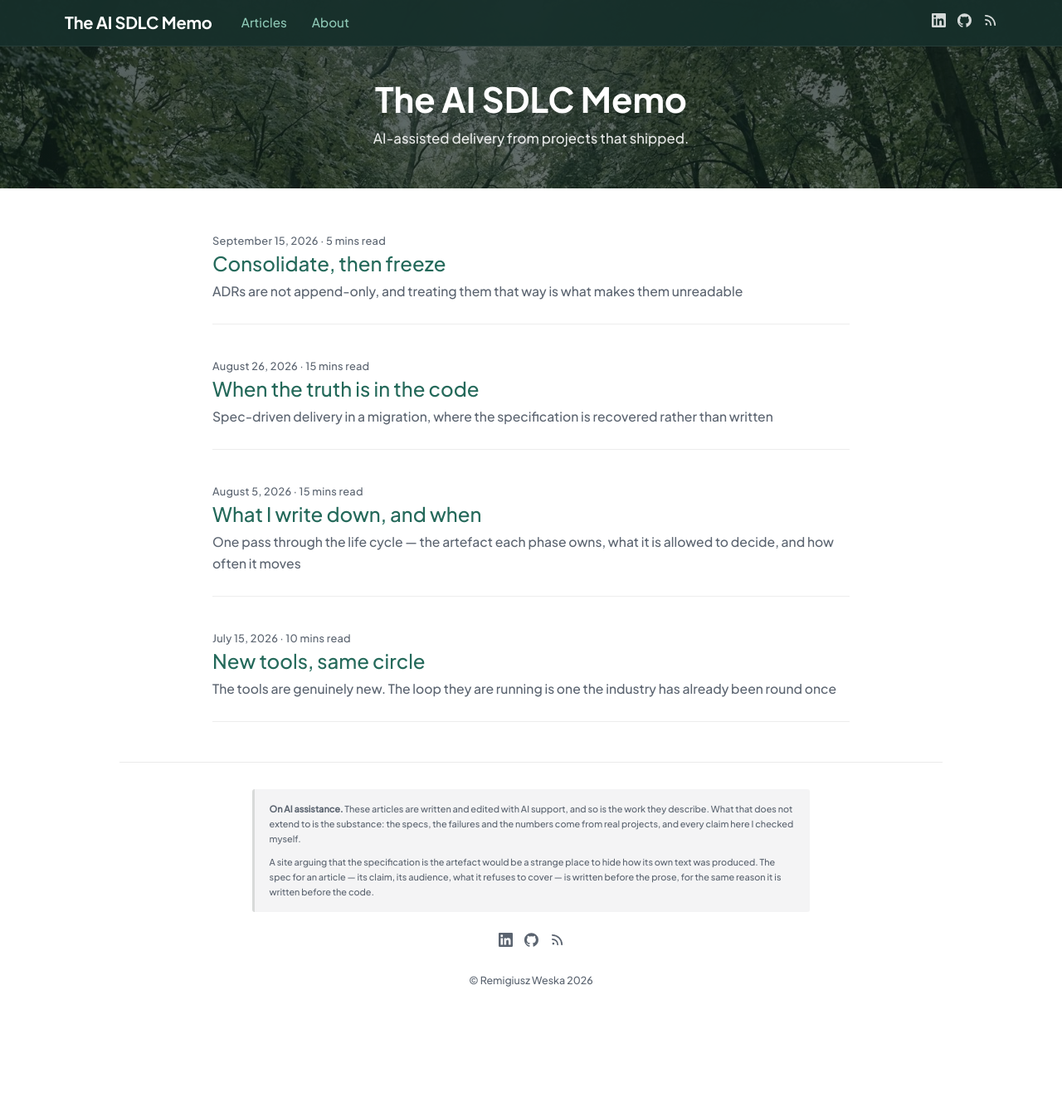
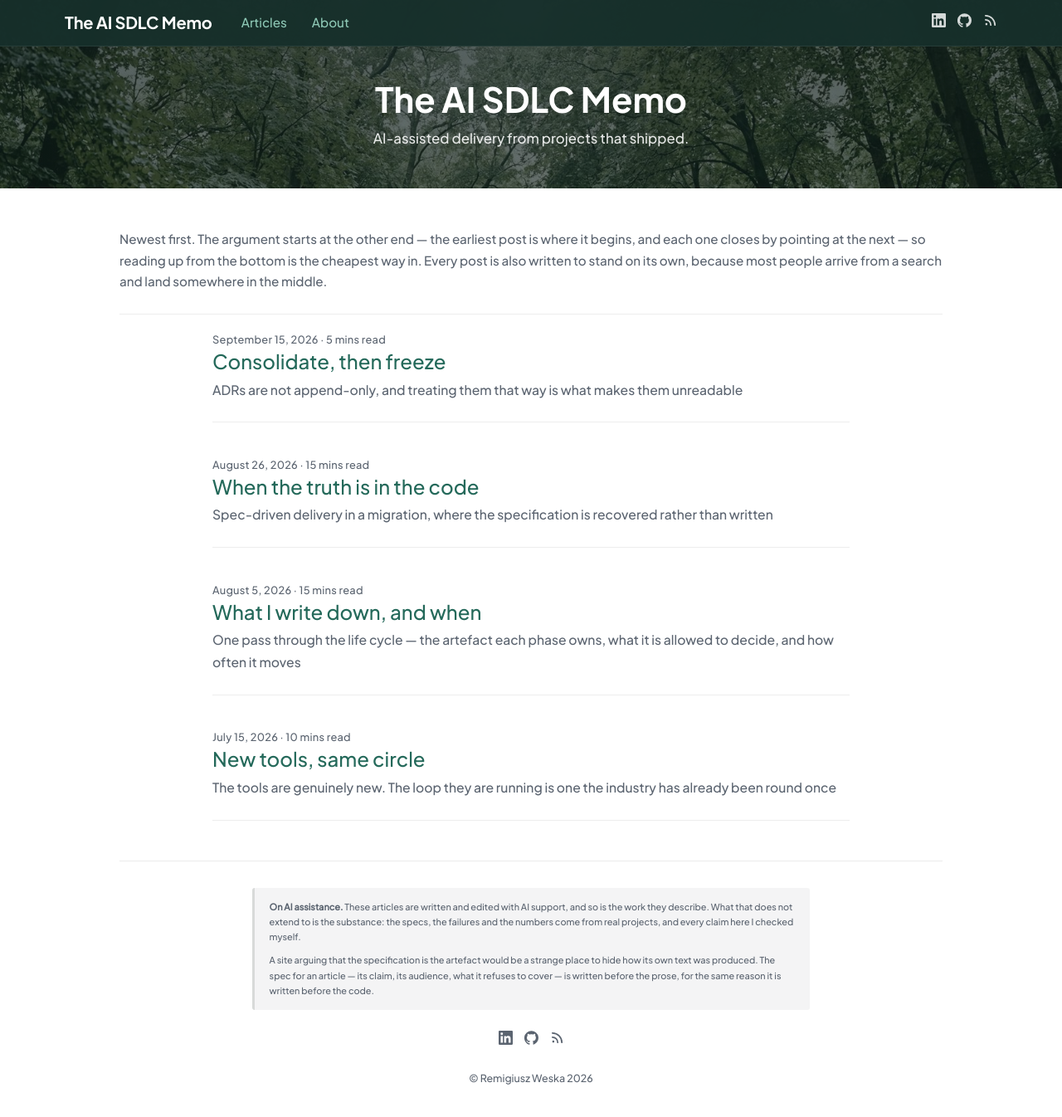
Before and after one commit to remwes0608/ai-driven-sdlc, a Jekyll site: the page built from index.html, in a window 1280 px wide and 1371 px high. Shown: the top 1346 px of the window at 83% size. Built offline with Jekyll 4.4.1, drawn with Linux system fonts in a browser that asks for light colours.

Commit message:
The home page and Articles share one introduction
Both pages list the same posts in the same order, so the paragraph
explaining how to read them belongs to the list rather than to one of
them. It moves into an include both pull in, which is also the only way
the two copies stay in agreement.

The comments in each file claiming the two ran in opposite directions
were left over from when they did; they are now wrong and are gone.

Co-Authored-By: Claude Opus 5 <noreply@anthropic.com>

```diff
--- /dev/null
+++ b/_includes/post-list-intro.html
@@ -0,0 +1,10 @@
+{%- comment -%}
+The home page and the Articles page list the same posts in the same order, so they get the same
+introduction from here rather than two copies that drift apart. It explains the one thing the list
+cannot: that the posts are an argument with a beginning, and that starting at the bottom is
+cheaper than starting at the top.
+{%- endcomment -%}
+<p class="page-intro">Newest first. The argument starts at the other end &mdash; the earliest post is
+where it begins, and each one closes by pointing at the next &mdash; so reading up from the bottom is
+the cheapest way in. Every post is also written to stand on its own, because most people arrive
+from a search and land somewhere in the middle.</p>
--- a/_layouts/home.html
+++ b/_layouts/home.html
@@ -5,8 +5,8 @@ layout: default
 
 <ul class="post-list">
   {%- comment -%}
-  Newest first here, for someone coming back for what is new. The Articles page runs the other
-  way round, because there the posts are an argument in sequence.
+  The same list, the same way round, as the Articles page — the two pages differ only in their
+  title band. If one of them grows a reason to exist separately, that is the moment to split them.
   {%- endcomment -%}
   {% for post in site.posts %}
   <li>
--- a/index.html
+++ b/index.html
@@ -2,3 +2,5 @@
 layout: home
 background: /img/bands/home-canopy.jpg
 ---
+
+{% include post-list-intro.html %}
```
Also changed, not shown: posts.html (+4 -7 lines).
